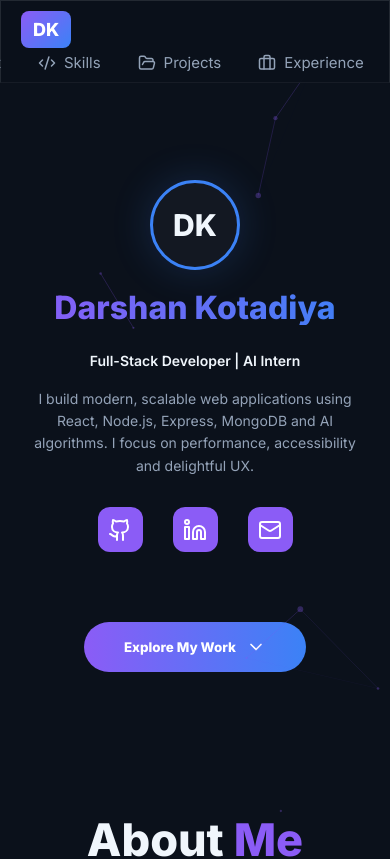
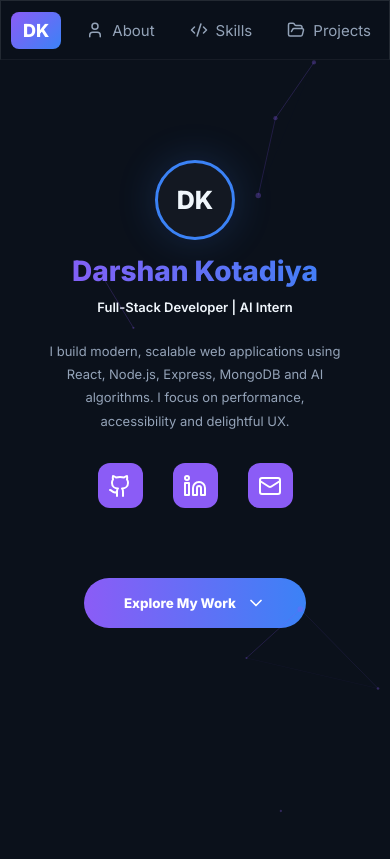
Before and after one commit to darshankotadiya/darshan-portfolio, a React (Vite) app: page / in a window 390 px wide. Shown: the top 859 px of the page. Built offline with nearby package versions, Linux system fonts and the light colour scheme.

Commit message:
Refactor mobile styles for better responsiveness

```diff
--- a/src/App.css
+++ b/src/App.css
@@ -497,67 +497,53 @@ body {
   transform: translateY(-2px);
 }
 
-/* COMPLETE MOBILE OVERHAUL */
-@media (max-width: 768px) {
+/* FORCED MOBILE RESPONSIVENESS */
+@media screen and (max-width: 768px) {
 
-  /* 1. Navbar Fix - Prevents overlapping and saves space */
+  /* 1. Navbar: Shrink and move to top */
   .nav-container {
-    padding: 10px 20px !important;
-    height: auto !important;
-    flex-wrap: wrap !important; /* Allows items to move to next line if needed */
+    padding: 10px !important;
+    height: 60px !important;
+    justify-content: space-around !important;
+  }
+  .nav-name { display: none !important; } /* Hides "Darshan Kotadiya" in nav */
+  .nav-right { gap: 10px !important; }
+  .nav-right a span { display: none !important; } /* Icons only */
+
+  /* 2. Hero: Push everything down away from Nav */
+  .hero-sec {
+    padding-top: 160px !important; /* Forces content below Navbar */
+    display: flex !important;
+    align-items: center !important;
+    justify-content: flex-start !important;
+    min-height: 100vh !important;
   }
 
-  .nav-name {
-    display: none !important; /* Hides large name on mobile */
-  }
-
-  .nav-right {
-    gap: 12px !important;
-    justify-content: center !important;
-    width: 100% !important;
-    margin-top: 5px !important;
-  }
-
-  .nav-right a span {
-    display: none !important; /* Shows ONLY icons to keep navbar thin */
-  }
-
-  /* 2. Hero Section Fix - Adds space below Navbar */
-  .hero-sec {
-    padding-top: 140px !important; /* Pushes content down so Navbar doesn't cover it */
-    padding-bottom: 60px !important;
-    min-height: auto !important;
-  }
-
+  /* 3. Avatar & Title: Shrink for small screens */
   .avatar-main {
-    width: 90px !important;
-    height: 90px !important;
-    font-size: 30px !important;
-    margin-bottom: 20px !important;
+    width: 80px !important;
+    height: 80px !important;
+    font-size: 25px !important;
+    margin-bottom: 15px !important;
+    margin-top: 0 !important;
   }
 
   .name-title {
-    font-size: 32px !important; /* Shrunk specifically for mobile */
-    line-height: 1.1 !important;
-    display: block !important;
-    width: 100% !important;
+    font-size: 28px !important; /* Much smaller to fit screen */
+    width: 90% !important;
+    margin: 0 auto !important;
+    line-height: 1.2 !important;
   }
 
   .hero-sec p {
-    font-size: 14px !important;
-    line-height: 1.6 !important;
-    padding: 0 10px !important;
+    font-size: 13px !important;
+    width: 85% !important;
+    margin-top: 10px !important;
   }
 
-  /* 3. Social & Button scaling */
-  .social-links {
-    gap: 15px !important;
-    margin-top: 20px !important;
-  }
-
-  .explore-btn {
-    padding: 12px 25px !important;
-    font-size: 14px !important;
-    margin-top: 30px !important;
+  /* 4. Project Cards: Single column */
+  .projects-grid {
+    grid-template-columns: 1fr !important;
+    padding: 0 20px !important;
   }
 }
```
